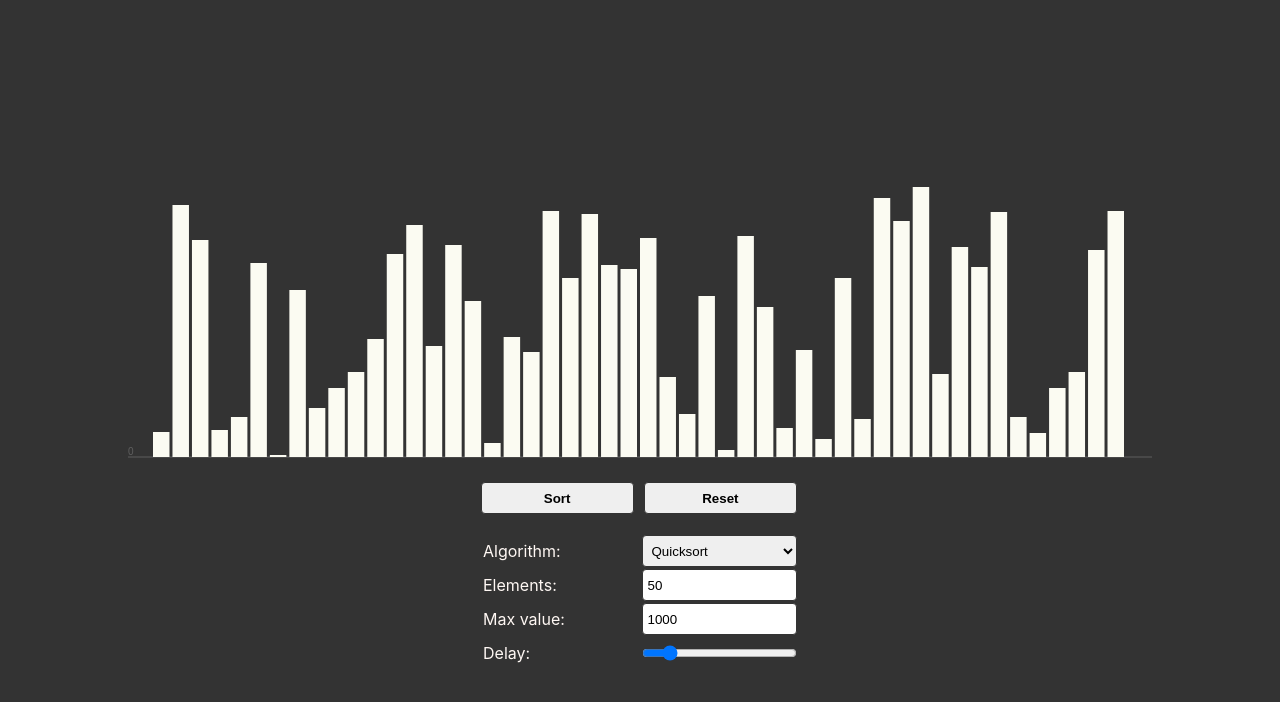
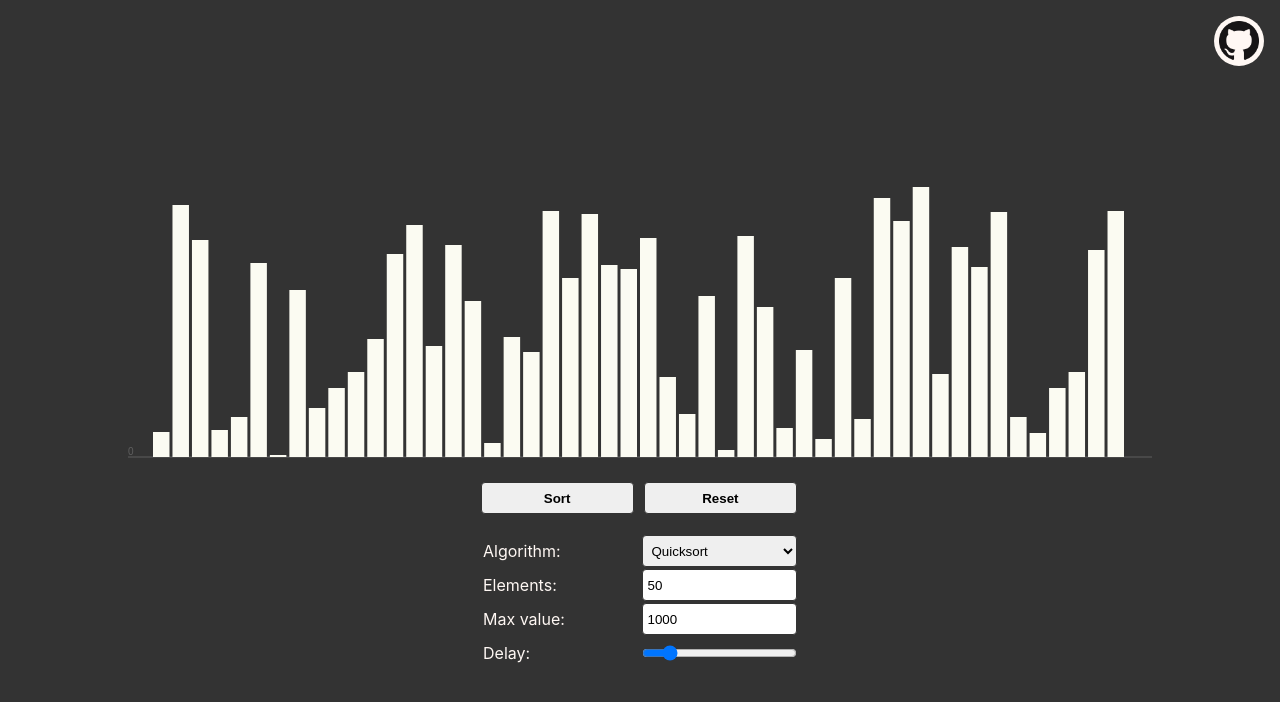
Before and after one commit to vladagurets/sort-visualizer, a Svelte app: page / in a window 1280 px wide. Shown: the top 702 px of the page. Built offline with nearby package versions, Linux system fonts and the light colour scheme.

Commit message:
feat(): Add github link

```diff
--- a/public/global.css
+++ b/public/global.css
@@ -38,3 +38,21 @@ select:hover, input:hover, button:hover {
 	--color: #fff8f4;
 	--bg-color: #333;
 }
+
+.github-link {
+	position: absolute;
+	top: 1em;
+	right: 1em;
+	cursor: pointer;
+}
+
+.github-img {
+	width: 50px;
+	height: 50px;
+	border-radius: 50%;
+	background-color: var(--color);
+	background-image: url('/github.png');
+	background-repeat: no-repeat;
+	background-position: center;
+	background-size: 40px;
+}
--- a/public/index.html
+++ b/public/index.html
@@ -14,5 +14,8 @@
 </head>
 
 <body class="dark">
+	<a href="https://github.com/vladagurets" target="_blank" rel="noopener noreferrer" class="github-link">
+		<div class="github-img"></div>
+	</a>
 </body>
 </html>
--- a/src/components/Controls.svelte
+++ b/src/components/Controls.svelte
@@ -7,6 +7,8 @@
   // TODO:
   // 2) Play sound on each iteration
   // 3) Add other algorithms
+  // 4) Metatags + favicon
+  // 5) readme
 
   $: ({
     elementsCount,
```
Also changed, not shown: public/github.png (added).
